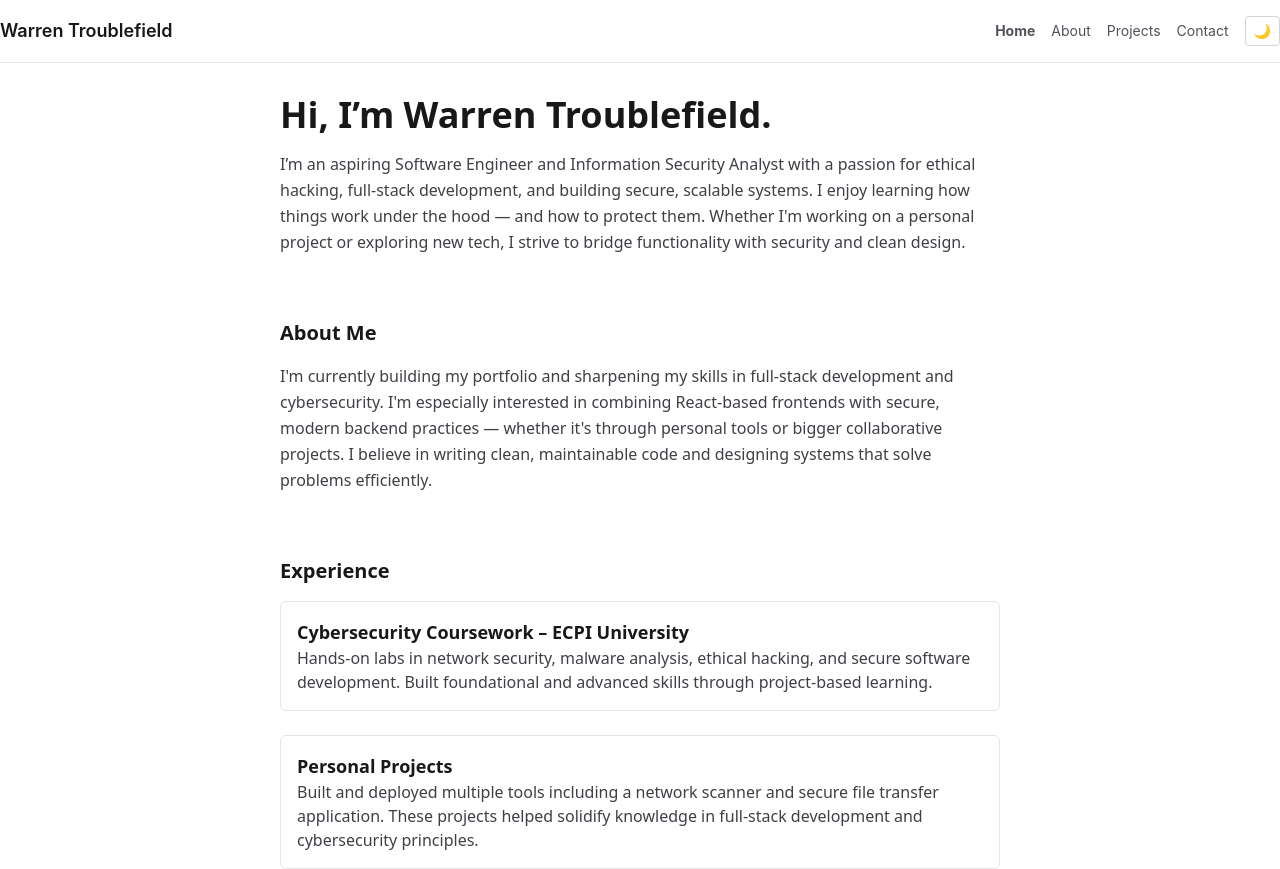
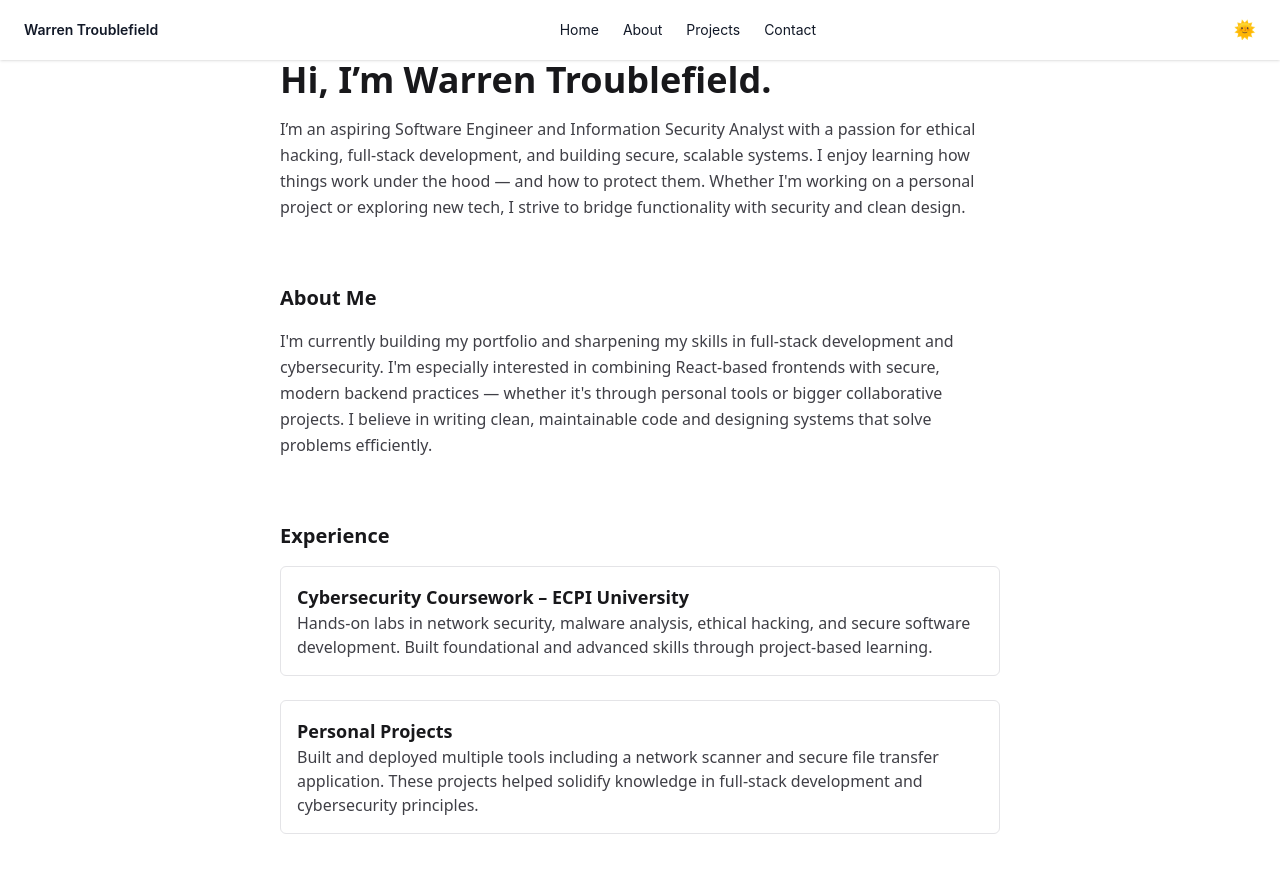
Before and after one commit to WarrenTroublefield/warren-portfolio, a React (Vite) app: page / in a window 1280 px wide. Shown: the top 869 px of the page. Built offline with nearby package versions, Linux system fonts and the light colour scheme; no server answers; the HTML template or start-up script is replaced by a standard one.

Commit message:
Update NavBar.jsx

```diff
--- a/src/components/NavBar.jsx
+++ b/src/components/NavBar.jsx
@@ -1,66 +1,33 @@
-import React, { useEffect, useState } from "react";
-import { Link, useLocation } from "react-router-dom";
+import React, { useEffect, useState } from 'react';
 
 const NavBar = () => {
   const [isDark, setIsDark] = useState(false);
-  const location = useLocation();
 
   useEffect(() => {
-    const root = window.document.documentElement;
-    const initialTheme = localStorage.getItem("theme") || "light";
-    root.classList.toggle("dark", initialTheme === "dark");
-    setIsDark(initialTheme === "dark");
-  }, []);
-
-  const toggleTheme = () => {
-    const root = window.document.documentElement;
-    const newTheme = isDark ? "light" : "dark";
-    root.classList.toggle("dark", newTheme === "dark");
-    localStorage.setItem("theme", newTheme);
-    setIsDark(!isDark);
-  };
-
-  const navItems = [
-    { label: "Home", path: "/" },
-    { label: "About", anchor: "#about" },
-    { label: "Projects", anchor: "#projects" },
-    { label: "Contact", anchor: "#contact" },
-  ];
+    const root = document.documentElement;
+    if (isDark) {
+      root.classList.add('dark');
+    } else {
+      root.classList.remove('dark');
+    }
+  }, [isDark]);
 
   return (
-    <nav className="flex justify-between items-center py-4 mb-8 border-b border-zinc-200 dark:border-zinc-700">
-      <Link to="/" className="text-lg font-semibold text-zinc-900 dark:text-white">
-        Warren Troublefield
-      </Link>
-      <div className="flex items-center space-x-4">
-        {navItems.map((item) =>
-          item.path ? (
-            <Link
-              key={item.label}
-              to={item.path}
-              className={`text-sm text-zinc-600 dark:text-zinc-300 hover:underline ${
-                location.pathname === item.path ? "font-bold" : ""
-              }`}
-            >
-              {item.label}
-            </Link>
-          ) : (
-            <a
-              key={item.label}
-              href={item.anchor}
-              className="text-sm text-zinc-600 dark:text-zinc-300 hover:underline"
-            >
-              {item.label}
-            </a>
-          )
-        )}
-        <button
-          onClick={toggleTheme}
-          className="rounded px-2 py-1 border border-zinc-300 dark:border-zinc-600 text-sm text-zinc-600 dark:text-zinc-300 hover:bg-zinc-100 dark:hover:bg-zinc-800"
-        >
-          {isDark ? "☀️" : "🌙"}
-        </button>
+    <nav className="w-full px-6 py-4 flex justify-between items-center text-sm text-gray-900 dark:text-white bg-white dark:bg-black shadow">
+      <div className="font-semibold">Warren Troublefield</div>
+      <div className="space-x-6 hidden sm:block">
+        <a href="#home" className="hover:underline">Home</a>
+        <a href="#about" className="hover:underline">About</a>
+        <a href="#projects" className="hover:underline">Projects</a>
+        <a href="#contact" className="hover:underline">Contact</a>
       </div>
+      <button
+        onClick={() => setIsDark(!isDark)}
+        className="ml-4 focus:outline-none text-lg"
+        aria-label="Toggle Dark Mode"
+      >
+        {isDark ? '🌙' : '🌞'}
+      </button>
     </nav>
   );
 };
```
